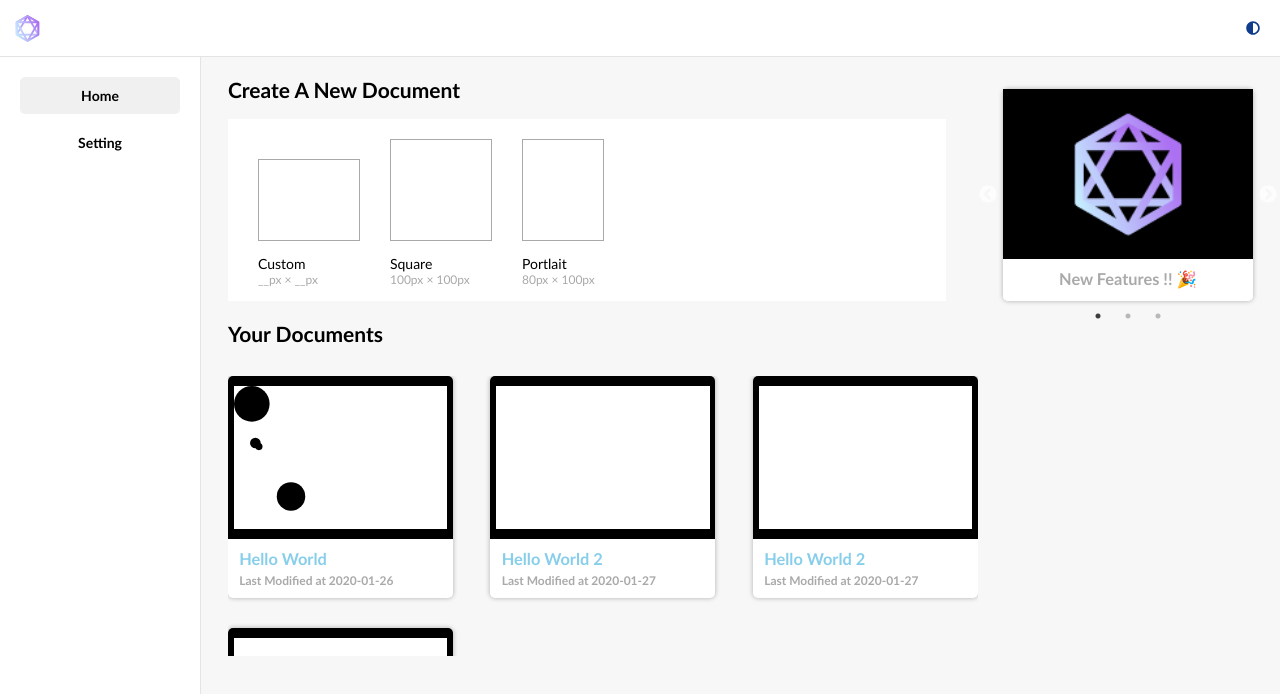
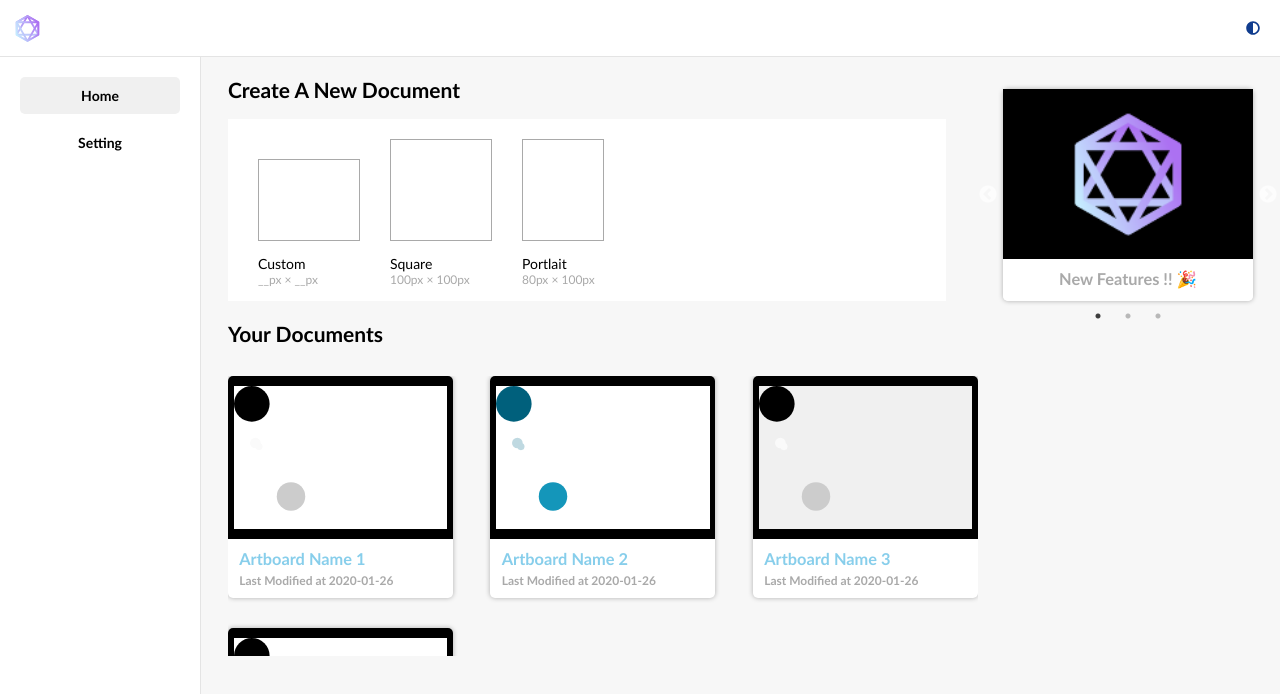
Before and after one commit to jdhudf/isography-demo, a React (Create React App) app: page /home in a window 1280 px wide. Shown: the top 694 px of the page. Built offline with nearby package versions, Linux system fonts and the light colour scheme.

Commit message:
Update home.js

```diff
--- a/src/pages/home.js
+++ b/src/pages/home.js
@@ -111,10 +111,13 @@ class Home extends React.Component {
 }
 
 const Dashboard = () => {
-  const state = {
-    document_id: ['id_1','id_2'],
-    id_1 : {
-      name: 'Hello World',
+
+  const json = {
+    list: [1,2,3,4],
+    data: [
+      {
+        artboard_id: 1,
+        artboard_name: 'Artboard Name 1',
         created_at: '2020-01-26',
         last_modified: '2020-01-26',
         artboard_size: [800,600],
@@ -128,12 +131,47 @@ const Dashboard = () => {
           background: '#ffffff'
         }
       },
-    id_2 : {
-      name: 'Hello World 2',
-      created_at: '2020-01-27',
-      last_modified: '2020-01-27',
+      {
+        artboard_id: 2,
+        artboard_name: 'Artboard Name 2',
+        created_at: '2020-01-26',
+        last_modified: '2020-01-26',
         artboard_size: [800,600],
-      svg_data: [],
+        svg_data: ['<g transform="translate(50,50) scale(1,1)" class="sub" style="cursor:move"><circle cx="0" cy="0" r="50"></circle></g>',
+        '<g transform="translate(100,250) scale(2,2)" class="main" style="cursor:move" border="solid 3px #000000"><circle cx="30" cy="30" r="20"></circle></g>',
+        '<g transform="translate(50,150) scale(1,1)" class="accent" style="cursor:move"><circle cx="10" cy="10" r="15"></circle><circle cx="20" cy="20" r="10"></circle></g>'],
+        color_scheme: {
+          mainColor: '#1496BA',
+          subColor: '#00607c',
+          accentColor: '#bfd9e1',
+          background: '#fff'
+        }
+      },
+      {
+        artboard_id: 3,
+        artboard_name: 'Artboard Name 3',
+        created_at: '2020-01-26',
+        last_modified: '2020-01-26',
+        artboard_size: [800,600],
+        svg_data: ['<g transform="translate(50,50) scale(1,1)" class="sub" style="cursor:move"><circle cx="0" cy="0" r="50"></circle></g>',
+        '<g transform="translate(100,250) scale(2,2)" class="main" style="cursor:move" border="solid 3px #000000"><circle cx="30" cy="30" r="20"></circle></g>',
+        '<g transform="translate(50,150) scale(1,1)" class="accent" style="cursor:move"><circle cx="10" cy="10" r="15"></circle><circle cx="20" cy="20" r="10"></circle></g>'],
+        color_scheme: {
+          mainColor: '#cccccc',
+          subColor: '#000000',
+          accentColor: '#FAFAFA',
+          background: '#F0F0F0'
+        }
+      },
+      {
+        artboard_id: 4,
+        artboard_name: 'Artboard Name 4',
+        created_at: '2020-01-26',
+        last_modified: '2020-01-26',
+        artboard_size: [800,600],
+        svg_data: ['<g transform="translate(50,50) scale(1,1)" class="sub" style="cursor:move"><circle cx="0" cy="0" r="50"></circle></g>',
+        '<g transform="translate(100,250) scale(2,2)" class="main" style="cursor:move" border="solid 3px #000000"><circle cx="30" cy="30" r="20"></circle></g>',
+        '<g transform="translate(50,150) scale(1,1)" class="accent" style="cursor:move"><circle cx="10" cy="10" r="15"></circle><circle cx="20" cy="20" r="10"></circle></g>'],
         color_scheme: {
           mainColor: '#cccccc',
           subColor: '#000000',
@@ -141,6 +179,7 @@ const Dashboard = () => {
           background: '#ffffff'
         }
       },
+    ]
   }
 
   const settings = {
@@ -164,6 +203,7 @@ const Dashboard = () => {
       background: "#fff",
     }
   }
+
 
   return (
     <section className="section-dashboard">
@@ -190,6 +230,9 @@ const Dashboard = () => {
         <div className="your-document">
           <h2>Your Documents</h2>
           <ul className="document-list">
+            {
+
+              json.data.map(item => (
                 <li>
                   <Link to="/">
                     <div style={styles.test}>
@@ -200,68 +243,27 @@ const Dashboard = () => {
                         viewBox="0 0 600 400"
                         xmlns="http://www.w3.org/2000/svg"
                         style={styles.svg}
-                    dangerouslySetInnerHTML={{__html: state.id_1['svg_data'].join('') }}
-                >
-                </svg>
+                        style={{background:item.color_scheme['background']}}
+                        dangerouslySetInnerHTML={
+                          {__html: item.svg_data.join('').replace(
+                            'class="main"',
+                            `style="fill:${item.color_scheme['mainColor']}"`
+                          ).replace(
+                            'class="sub"',
+                            `style="fill:${item.color_scheme['subColor']}"`
+                          ).replace(
+                            'class="accent"',
+                            `style="fill:${item.color_scheme['accentColor']}"`
+                          )}
+                        }
+                    />
                     </div>
-              <h3>{state.id_1['name']}</h3>
-              <p>Last Modified at {state.id_1['last_modified']}</p>
+                    <h3>{item.artboard_name}</h3>
+                    <p>Last Modified at {item.last_modified}</p>
                   </Link>
                 </li>
-            <li>
-             <Link to="/">
-              <div style={styles.test}>
-                <svg
-                    version="1.1"
-                    width="100%"
-                    height="auto"
-                    viewBox="0 0 600 400"
-                    xmlns="http://www.w3.org/2000/svg"
-                    style={styles.svg}
-                    dangerouslySetInnerHTML={{__html: state.id_2['svg_data'].join('') }}
-                >
-                </svg>
-              </div>
-              <h3>{state.id_2['name']}</h3>
-              <p>Last Modified at {state.id_2['last_modified']}</p>
-              </Link>
-            </li>
-            <li>
-            <Link to="/">
-              <div style={styles.test}>
-                <svg
-                    version="1.1"
-                    width="100%"
-                    height="auto"
-                    viewBox="0 0 600 400"
-                    xmlns="http://www.w3.org/2000/svg"
-                    style={styles.svg}
-                    dangerouslySetInnerHTML={{__html: state.id_2['svg_data'].join('') }}
-                >
-                </svg>
-              </div>
-              <h3>{state.id_2['name']}</h3>
-              <p>Last Modified at {state.id_2['last_modified']}</p>
-              </Link>
-            </li>
-            <li>
-            <Link to="/">
-              <div style={styles.test}>
-                <svg
-                    version="1.1"
-                    width="100%"
-                    height="auto"
-                    viewBox="0 0 600 400"
-                    xmlns="http://www.w3.org/2000/svg"
-                    style={styles.svg}
-                    dangerouslySetInnerHTML={{__html: state.id_2['svg_data'].join('') }}
-                >
-                </svg>
-              </div>
-              <h3>{state.id_2['name']}</h3>
-              <p>Last Modified at {state.id_2['last_modified']}</p>
-              </Link>
-            </li>
+              ))
+            }
           </ul>
         </div>
 
```
Lines whose indentation alone changed are shown as unchanged.
